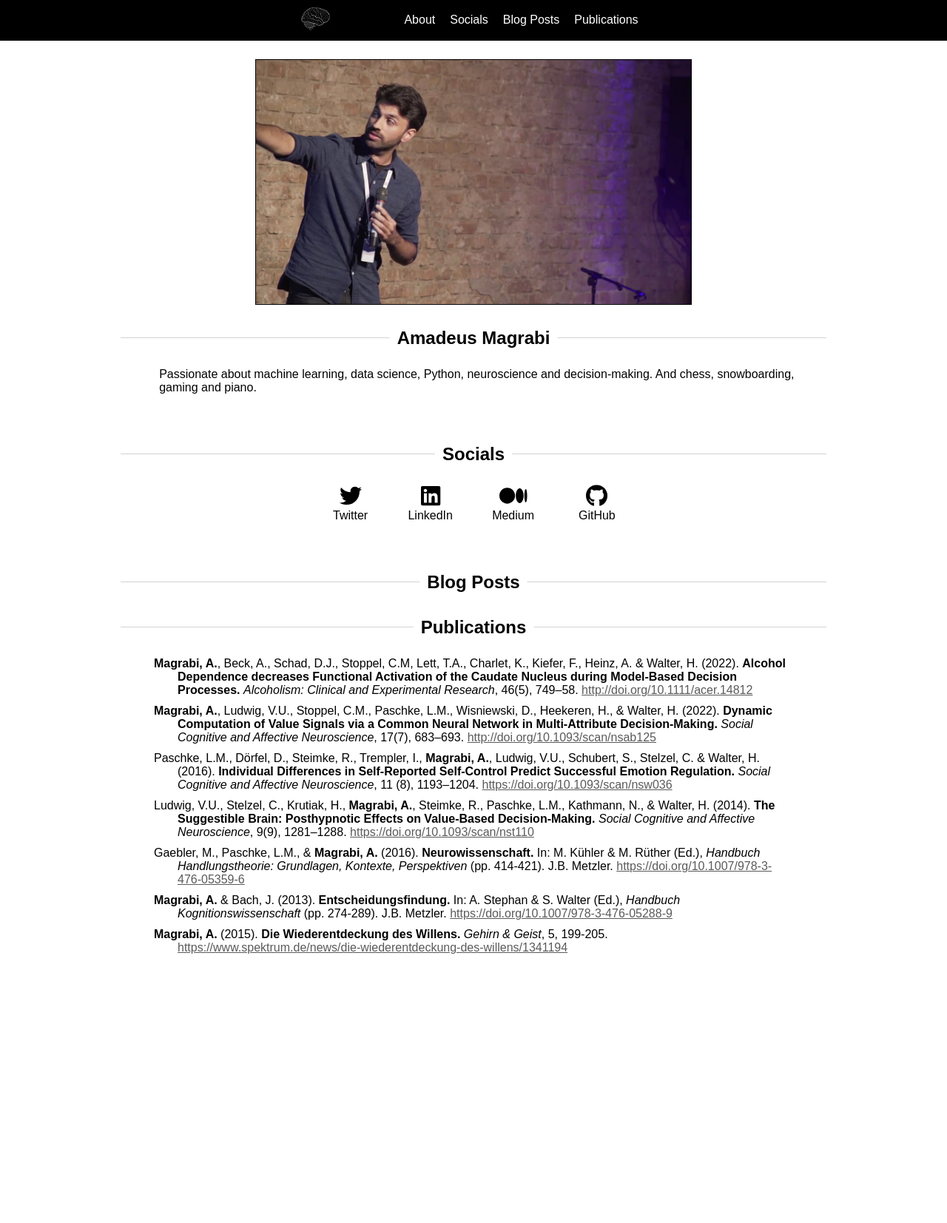
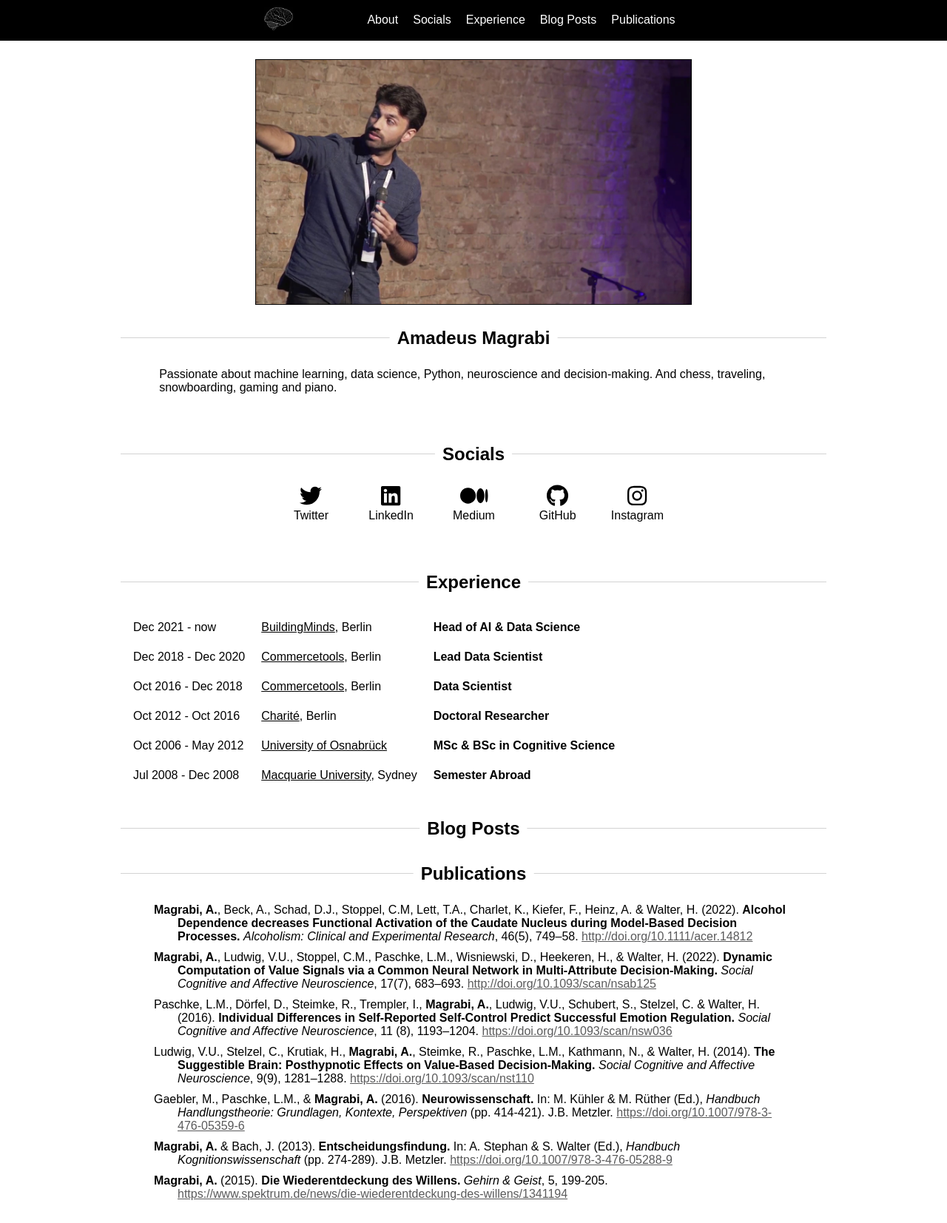
Before and after one commit to amagrabi/amagrabi.github.io, a Flask app: template templates/index.html in a window 1280 px wide. Shown: the whole page at 74% size. Before the commit the page ends 1289 px from the top, so only its background shows below. Run offline with Flask 3, Linux system fonts and the light colour scheme; the template is opened without the code that fills it, so the values that code supplies are empty.

Commit message:
Add experience section

```diff
--- a/requirements.txt
+++ b/requirements.txt
@@ -2,4 +2,4 @@ beautifulsoup4
 flask
 feedparser
 gunicorn
-scholarly
+requests
--- a/static/styles.css
+++ b/static/styles.css
@@ -1,51 +1,106 @@
 /* styles.css */
 
+.video-container {
+    display: flex;
+    flex-wrap: wrap;
+    justify-content: space-between;
+    margin: 0 auto;
+}
+
+.video-container iframe {
+    flex: 0 0 calc(50% - 20px);
+    max-width: calc(50% - 20px);
+    box-sizing: border-box;
+    margin-bottom: 20px;
+    height: 0;
+    padding-bottom: 56.25%;
+    position: relative;
+    overflow: hidden;
+}
+
+.video-container iframe {
+    position: absolute;
+    top: 0;
+    left: 0;
+    width: 100%;
+    height: 100%;
+}
+
+.experience-table td {
+    padding: 10px;
+    vertical-align: middle;
+    text-align: left;
+}
+
+.experience-table tr:last-child td {
+    padding-bottom: 0;
+}
+
+.experience-table a {
+    color: inherit;
+    text-decoration: underline;
+}
+
 .container {
-    max-width: 1200px; /* Set the max-width according to your layout */
+    max-width: 1200px;
+    /* Set the max-width according to your layout */
     margin: 0 auto;
-    padding: 0 20px; /* Add horizontal padding to the container */
+    padding: 0 20px;
+    /* Add horizontal padding to the container */
 }
 
 .heading-container {
     display: flex;
     align-items: center;
-    justify-content: space-between; /* Change to space-between to extend the lines */
-    position: relative; /* Add position relative to place the h1 element above the lines */
+    justify-content: space-between;
+    /* Change to space-between to extend the lines */
+    position: relative;
+    /* Add position relative to place the h1 element above the lines */
     margin-bottom: 20px;
-    width: 100%; /* Make the heading-container full width */
+    width: 100%;
+    /* Make the heading-container full width */
 }
 
 .heading-container h1 {
     margin: 0;
     font-size: 24px;
-    position: absolute; /* Set position to absolute to place h1 above the lines */
-    left: 50%; /* Center the h1 element */
-    transform: translateX(-50%); /* Adjust the position */
-    background-color: white; /* Add background color to cover the lines */
-    padding: 0 10px 0px; /* Add horizontal padding to prevent line overlap and padding-bottom for space below the heading */
+    position: absolute;
+    /* Set position to absolute to place h1 above the lines */
+    left: 50%;
+    /* Center the h1 element */
+    transform: translateX(-50%);
+    /* Adjust the position */
+    background-color: white;
+    /* Add background color to cover the lines */
+    padding: 0 10px 0px;
+    /* Add horizontal padding to prevent line overlap and padding-bottom for space below the heading */
 }
 
 .line {
     flex-grow: 1;
-    height: 1px; /* Adjust the height value to change the thickness of the line */
-    background-color: lightgray; /* Change the color of the line */
-    margin: 0; /* Remove the margin values to make the line expand to the edges */
+    height: 1px;
+    /* Adjust the height value to change the thickness of the line */
+    background-color: lightgray;
+    /* Change the color of the line */
+    margin: 0;
+    /* Remove the margin values to make the line expand to the edges */
 }
 
 .section-text-wrapper {
-    margin-top: 40px; /* Adjust this value to control the space between the heading and the section text */
+    margin-top: 40px;
+    /* Adjust this value to control the space between the heading and the section text */
     padding-left: 20px;
     padding-right: 20px;
 }
 
-.section-text-wrapper.publications-section > ul {
+.section-text-wrapper.publications-section>ul {
     list-style-type: none;
     padding: 0;
     padding-left: 40px;
     padding-right: 40px;
 }
 
-.section-text-wrapper.publications-section > li {
+.section-text-wrapper.publications-section>li {
     margin-bottom: 10px;
 }
 
--- a/templates/index.html
+++ b/templates/index.html
@@ -142,7 +142,8 @@
             text-align: left;
             margin-left: auto;
             margin-right: auto;
-            margin-left: 5%; /* Adjust this value to move the text more to the right */
+            margin-left: 5%;
+            /* Adjust this value to move the text more to the right */
         }
 
         /* Horizontal line styles */
@@ -155,9 +156,12 @@
 
         .line {
             flex-grow: 1;
-            height: 1px; /* Adjust the height value to change the thickness of the line */
-            background-color: lightgray; /* Change the color of the line */
-            margin: 0 15px; /* Adjust the margin values to increase or decrease the distance between the lines and the text */
+            height: 1px;
+            /* Adjust the height value to change the thickness of the line */
+            background-color: lightgray;
+            /* Change the color of the line */
+            margin: 0 15px;
+            /* Adjust the margin values to increase or decrease the distance between the lines and the text */
         }
     </style>
 </head>
@@ -171,6 +175,7 @@
         <ul>
             <li><a href="#about">About</a></li>
             <li><a href="#social">Socials</a></li>
+            <li><a href="#experience">Experience</a></li>
             <li><a href="#blog-posts">Blog Posts</a></li>
             <li><a href="#publications">Publications</a></li>
         </ul>
@@ -179,6 +184,7 @@
         <!-- Profile image -->
         <img src="{{ url_for('static', filename='img/photo.jpg') }}" alt="Amadeus Magrabi" class="profile-image">
 
+        <!-- About -->
         <section id="about" class="section">
             <div class="heading-container">
                 <div class="line"></div>
@@ -188,11 +194,12 @@
             <div class="section-text-wrapper">
                 <div class="about-text">
                     <p>Passionate about machine learning, data science, Python, neuroscience and decision-making. And
-                        chess, snowboarding, gaming and piano.</p>
+                        chess, traveling, snowboarding, gaming and piano.</p>
                 </div>
             </div>
         </section>
 
+        <!-- Socials -->
         <section id="social" class="section">
             <div class="heading-container">
                 <div class="line"></div>
@@ -206,7 +213,8 @@
                         <p>Twitter</p>
                     </div>
                     <div class="icon-container">
-                  <a href="https://www.linkedin.com/in/amadeusmagrabi" target="_blank"><i class="fab fa-linkedin"></i></a>
+                        <a href="https://www.linkedin.com/in/amadeusmagrabi" target="_blank"><i
+                                class="fab fa-linkedin"></i></a>
                         <p>LinkedIn</p>
                     </div>
                     <div class="icon-container">
@@ -217,11 +225,60 @@
                         <a href="https://github.com/amagrabi" target="_blank"><i class="fab fa-github"></i></a>
                         <p>GitHub</p>
                     </div>
+                    <div class="icon-container">
+                        <a href="https://www.instagram.com/amadeusmagrabi" target="_blank"><i
+                                class="fab fa-instagram"></i></a>
+                        <p>Instagram</p>
+                    </div>
                 </div>
             </div>
         </section>
 
+        <!-- Experience -->
+        <section id="experience" class="section">
+            <div class="heading-container">
+                <div class="line"></div>
+                <h1>Experience</h1>
+                <div class="line"></div>
+            </div>
+            <div class="section-text-wrapper">
+                <table class="experience-table">
+                    <tr>
+                        <td>Dec 2021 - now</td>
+                        <td><a href="https://buildingminds.com/" target="_blank">BuildingMinds</a>, Berlin</td>
+                        <td><strong>Head of AI & Data Science</strong></td>
+                    </tr>
+                    <tr>
+                        <td>Dec 2018 - Dec 2020</td>
+                        <td><a href="https://commercetools.com/" target="_blank">Commercetools</a>, Berlin</td>
+                        <td><strong>Lead Data Scientist</strong></td>
+                    </tr>
+                    <tr>
+                        <td>Oct 2016 - Dec 2018</td>
+                        <td><a href="https://commercetools.com/" target="_blank">Commercetools</a>, Berlin</td>
+                        <td><strong>Data Scientist</strong></td>
+                    </tr>
+                    <tr>
+                        <td>Oct 2012 - Oct 2016</td>
+                        <td><a href="https://www.charite.de/en/" target="_blank">Charité</a>, Berlin</td>
+                        <td><strong>Doctoral Researcher</strong></td>
+                    </tr>
+                    <tr>
+                        <td>Oct 2006 - May 2012</td>
+                        <td><a href="https://www.uni-osnabrueck.de/en/home/" target="_blank">University of Osnabrück</a>
+                        </td>
+                        <td><strong>MSc & BSc in Cognitive Science</strong></td>
+                    </tr>
+                    <tr>
+                        <td>Jul 2008 - Dec 2008</td>
+                        <td><a href="https://www.mq.edu.au/" target="_blank">Macquarie University</a>, Sydney</td>
+                        <td><strong>Semester Abroad</strong></td>
+                    </tr>
+                </table>
+            </div>
+        </section>
 
+        <!-- Blog posts -->
         <section id="blog-posts" class="section">
             <div class="heading-container">
                 <div class="line"></div>
@@ -248,6 +305,7 @@
             </div>
         </section>
 
+        <!-- Publications -->
         <div id="publications">
             <div class="heading-container">
                 <div class="line"></div>
@@ -256,18 +314,72 @@
             </div>
             <div class="section-text-wrapper publications-section">
                 <ul class="publications">
-                    <li><strong>Magrabi, A.</strong>, Beck, A., Schad, D.J., Stoppel, C.M, Lett, T.A., Charlet, K., Kiefer, F., Heinz, A. & Walter, H. (2022). <strong>Alcohol Dependence decreases Functional Activation of the Caudate Nucleus during Model-Based Decision Processes.</strong> <em>Alcoholism: Clinical and Experimental Research</em>, 46(5), 749–58. <a href="http://doi.org/10.1111/acer.14812" target="_blank">http://doi.org/10.1111/acer.14812</a></li>
-                    <li><strong>Magrabi, A.</strong>, Ludwig, V.U., Stoppel, C.M., Paschke, L.M., Wisniewski, D., Heekeren, H., & Walter, H. (2022). <strong>Dynamic Computation of Value Signals via a Common Neural Network in Multi-Attribute Decision-Making.</strong> <em>Social Cognitive and Affective Neuroscience</em>, 17(7), 683–693. <a href="http://doi.org/10.1093/scan/nsab125" target="_blank">http://doi.org/10.1093/scan/nsab125</a></li>
-                    <li>Paschke, L.M., Dörfel, D., Steimke, R., Trempler, I., <strong>Magrabi, A.</strong>, Ludwig, V.U., Schubert, S., Stelzel, C. & Walter, H. (2016). <strong>Individual Differences in Self-Reported Self-Control Predict Successful Emotion Regulation.</strong> <em>Social Cognitive and Affective Neuroscience</em>, 11 (8), 1193–1204. <a href="https://doi.org/10.1093/scan/nsw036" target="_blank">https://doi.org/10.1093/scan/nsw036</a></li>
-                    <li>Ludwig, V.U., Stelzel, C., Krutiak, H., <strong>Magrabi, A.</strong>, Steimke, R., Paschke, L.M., Kathmann, N., & Walter, H. (2014). <strong>The Suggestible Brain: Posthypnotic Effects on Value-Based Decision-Making.</strong> <em>Social Cognitive and Affective Neuroscience</em>, 9(9), 1281–1288. <a href="https://doi.org/10.1093/scan/nst110" target="_blank">https://doi.org/10.1093/scan/nst110</a></li>
-                    <li>Gaebler, M., Paschke, L.M., & <strong>Magrabi, A.</strong> (2016). <strong>Neurowissenschaft.</strong> In: M. Kühler & M. Rüther (Ed.), <em>Handbuch Handlungstheorie: Grundlagen, Kontexte, Perspektiven</em> (pp. 414-421). J.B. Metzler. <a href="https://doi.org/10.1007/978-3-476-05359-6" target="_blank">https://doi.org/10.1007/978-3-476-05359-6</a></li>
-                    <li><strong>Magrabi, A.</strong> & Bach, J. (2013). <strong>Entscheidungsfindung.</strong> In: A. Stephan & S. Walter (Ed.), <em>Handbuch Kognitionswissenschaft</em> (pp. 274-289). J.B. Metzler. <a href="https://doi.org/10.1007/978-3-476-05288-9" target="_blank">https://doi.org/10.1007/978-3-476-05288-9</a></li>
-                    <li><strong>Magrabi, A.</strong> (2015). <strong>Die Wiederentdeckung des Willens.</strong> <em>Gehirn &amp; Geist</em>, 5, 199-205. <a href="https://www.spektrum.de/news/die-wiederentdeckung-des-willens/1341194" target="_blank">https://www.spektrum.de/news/die-wiederentdeckung-des-willens/1341194</a></li>
+                    <li><strong>Magrabi, A.</strong>, Beck, A., Schad, D.J., Stoppel, C.M, Lett, T.A., Charlet, K.,
+                        Kiefer, F., Heinz, A. & Walter, H. (2022). <strong>Alcohol Dependence decreases Functional
+                            Activation of the Caudate Nucleus during Model-Based Decision Processes.</strong>
+                        <em>Alcoholism: Clinical and Experimental Research</em>, 46(5), 749–58. <a
+                            href="http://doi.org/10.1111/acer.14812"
+                            target="_blank">http://doi.org/10.1111/acer.14812</a>
+                    </li>
+                    <li><strong>Magrabi, A.</strong>, Ludwig, V.U., Stoppel, C.M., Paschke, L.M., Wisniewski, D.,
+                        Heekeren, H., & Walter, H. (2022). <strong>Dynamic Computation of Value Signals via a Common
+                            Neural Network in Multi-Attribute Decision-Making.</strong> <em>Social Cognitive and
+                            Affective Neuroscience</em>, 17(7), 683–693. <a href="http://doi.org/10.1093/scan/nsab125"
+                            target="_blank">http://doi.org/10.1093/scan/nsab125</a></li>
+                    <li>Paschke, L.M., Dörfel, D., Steimke, R., Trempler, I., <strong>Magrabi, A.</strong>, Ludwig,
+                        V.U., Schubert, S., Stelzel, C. & Walter, H. (2016). <strong>Individual Differences in
+                            Self-Reported Self-Control Predict Successful Emotion Regulation.</strong> <em>Social
+                            Cognitive and Affective Neuroscience</em>, 11 (8), 1193–1204. <a
+                            href="https://doi.org/10.1093/scan/nsw036"
+                            target="_blank">https://doi.org/10.1093/scan/nsw036</a></li>
+                    <li>Ludwig, V.U., Stelzel, C., Krutiak, H., <strong>Magrabi, A.</strong>, Steimke, R., Paschke,
+                        L.M., Kathmann, N., & Walter, H. (2014). <strong>The Suggestible Brain: Posthypnotic Effects on
+                            Value-Based Decision-Making.</strong> <em>Social Cognitive and Affective Neuroscience</em>,
+                        9(9), 1281–1288. <a href="https://doi.org/10.1093/scan/nst110"
+                            target="_blank">https://doi.org/10.1093/scan/nst110</a></li>
+                    <li>Gaebler, M., Paschke, L.M., & <strong>Magrabi, A.</strong> (2016).
+                        <strong>Neurowissenschaft.</strong> In: M. Kühler & M. Rüther (Ed.), <em>Handbuch
+                            Handlungstheorie: Grundlagen, Kontexte, Perspektiven</em> (pp. 414-421). J.B. Metzler. <a
+                            href="https://doi.org/10.1007/978-3-476-05359-6"
+                            target="_blank">https://doi.org/10.1007/978-3-476-05359-6</a>
+                    </li>
+                    <li><strong>Magrabi, A.</strong> & Bach, J. (2013). <strong>Entscheidungsfindung.</strong> In: A.
+                        Stephan & S. Walter (Ed.), <em>Handbuch Kognitionswissenschaft</em> (pp. 274-289). J.B. Metzler.
+                        <a href="https://doi.org/10.1007/978-3-476-05288-9"
+                            target="_blank">https://doi.org/10.1007/978-3-476-05288-9</a>
+                    </li>
+                    <li><strong>Magrabi, A.</strong> (2015). <strong>Die Wiederentdeckung des Willens.</strong>
+                        <em>Gehirn &amp; Geist</em>, 5, 199-205. <a
+                            href="https://www.spektrum.de/news/die-wiederentdeckung-des-willens/1341194"
+                            target="_blank">https://www.spektrum.de/news/die-wiederentdeckung-des-willens/1341194</a>
+                    </li>
                 </ul>
             </div>
         </div>
-            </ul>
+
+        <!-- TODO -->
+        <!-- Videos -->
+        <!-- <section id="videos" class="section">
+            <div class="heading-container">
+                <div class="line"></div>
+                <h1>Videos</h1>
+                <div class="line"></div>
             </div>
+            <div class="section-text-wrapper">
+                <div class="video-container">
+                    <iframe
+                        style="position: relative; overflow: hidden; height: 0; padding-bottom: 56.25%; flex: 0 0 calc(50% - 20px); max-width: calc(50% - 20px); box-sizing: border-box; margin-bottom: 20px; position: absolute; top: 0; left: 0; width: 100%; height: 100%;"
+                        src="https://www.youtube.com/embed/Ma32nquRIvo" frameborder="0"
+                        allow="autoplay; encrypted-media" allowfullscreen></iframe>
+                    <iframe
+                        style="position: relative; overflow: hidden; height: 0; padding-bottom: 56.25%; flex: 0 0 calc(50% - 20px); max-width: calc(50% - 20px); box-sizing: border-box; margin-bottom: 20px; position: absolute; top: 0; left: 0; width: 100%; height: 100%;"
+                        src="https://www.youtube.com/embed/JH1Ue8IjkCg" frameborder="0"
+                        allow="autoplay; encrypted-media" allowfullscreen></iframe>
+
+                </div>
+            </div>
+        </section> -->
+
     </div>
 
     <!-- Include Font Awesome JavaScript for icons -->
```
Also changed, not shown: app.py (+18 -14 lines). Lines whose indentation alone changed are shown as unchanged.
